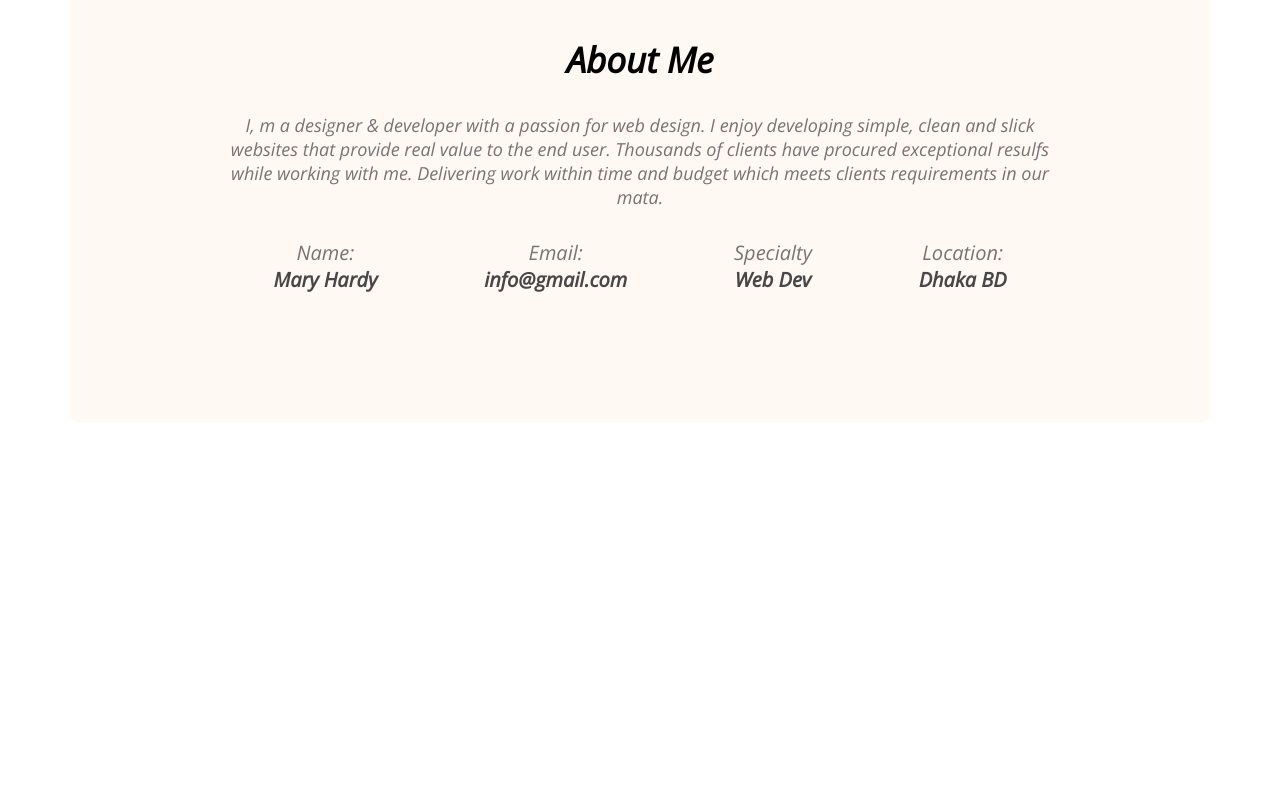
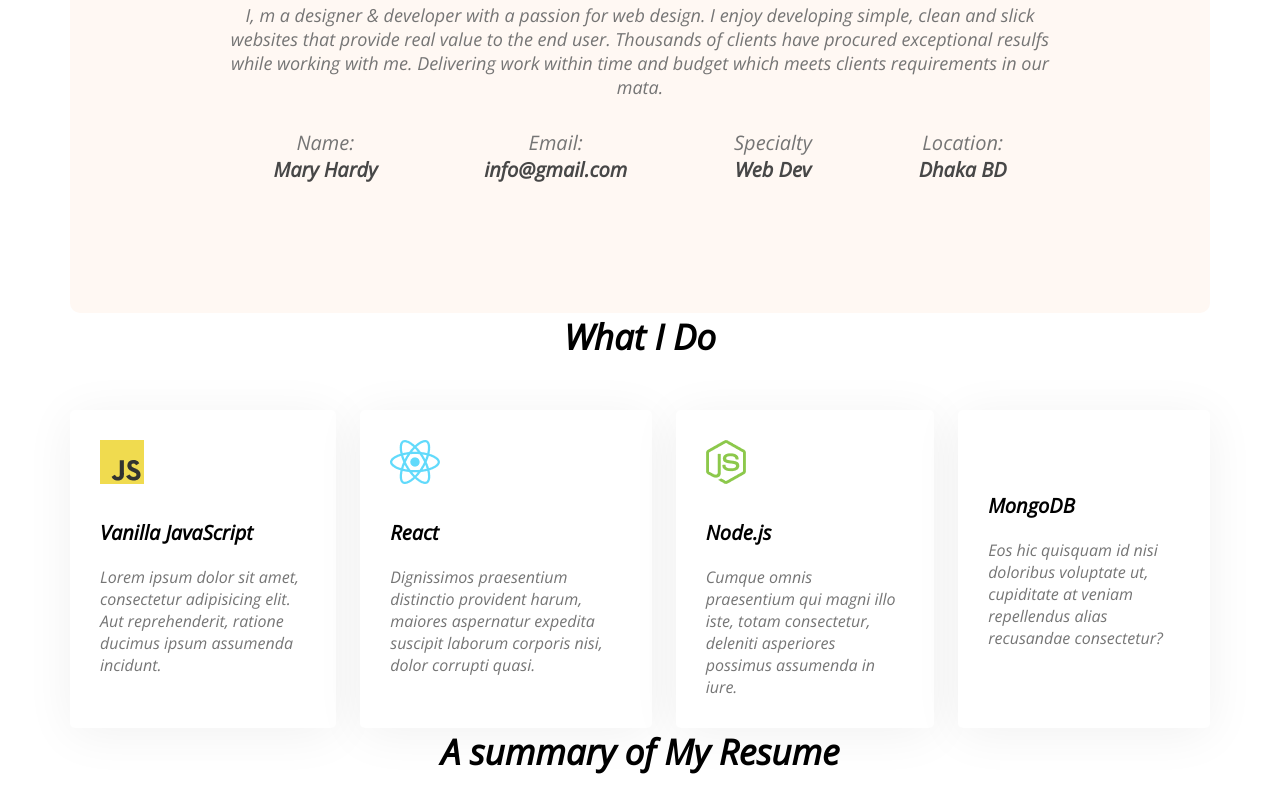
Before and after one commit to Nishatshamin/developer-portfolio, a plain HTML site: page inex.html in a window 1280 px wide. Shown: the part 788-1600 px from the top of the page. Before the commit the page ends 1211 px from the top, so only its background shows below. Drawn offline with nearby package versions, Linux system fonts and the light colour scheme.

Commit message:
added skill content

```diff
--- a/inex.html
+++ b/inex.html
@@ -58,6 +58,39 @@
 
     </div>
 
+</section>
+<!-- what i do section -->
+<section class="what-i-do">
+<h3 class="section-title">What I Do</h3>
+<!-- .skills-containers>.skill*4>image+p.skill-title+p.skill-description>lorem15 -->
+<div class="skills-containers">
+    <div class="skill">
+        <img src="images/icons/js.png" alt="">
+        <p class="skill-title">Vanilla JavaScript</p>
+        <p class="skill-description">Lorem ipsum dolor sit amet, consectetur adipisicing elit. Aut reprehenderit, ratione ducimus ipsum assumenda incidunt.</p>
+    </div>
+    <div class="skill">
+        <img src="images/icons/react.png" alt="">
+        <p class="skill-title">React</p>
+        <p class="skill-description">Dignissimos praesentium distinctio provident harum, maiores aspernatur expedita suscipit laborum corporis nisi, dolor corrupti quasi.</p>
+    </div>
+    <div class="skill">
+        <img src="images/icons/nodejs.png" alt="">
+        <p class="skill-title">Node.js</p>
+        <p class="skill-description">Cumque omnis praesentium qui magni illo iste, totam consectetur, deleniti asperiores possimus assumenda in iure.</p>
+    </div>
+    <div class="skill">
+        <img src="images/icons/" alt="">
+        <p class="skill-title">MongoDB</p>
+        <p class="skill-description">Eos hic quisquam id nisi doloribus voluptate ut, cupiditate at veniam repellendus alias recusandae consectetur?</p>
+    </div>
+</div>
+</section>
+
+<!-- resume section -->
+<section class="resume">
+    <h3 class="section-title">A summary of My Resume</h3>
+
 
 </section>
 </main>
--- a/styles/portfolio.css
+++ b/styles/portfolio.css
@@ -3,7 +3,9 @@
     font-family: 'Open Sans', sans-serif;
 }
 
-
+.section {
+    margin-top: 130px;
+}
 .text-primary {
     color: #FD6E0A;
 }
@@ -86,15 +88,14 @@ main {
 
 .about {
     text-align: center;
-    margin-top: 130px;
     background: #FFF8F3;
     border-radius: 10px;
     padding: 130px 150px;
 }
 
 .section-title {
-
-    margin-bottom: 30px;
+text-align: center;
+    margin-bottom: 50px;
     font-weight: 700;
     font-size: 35px;
 }
@@ -121,3 +122,30 @@ main {
     font-size: 20px;
     color: #474747;
 }
+
+/* what i do style */
+
+
+.skills-containers {
+    display: flex;
+    gap: 24px;
+}
+
+.skill {
+    background: #FFFFFF;
+    box-shadow: 0px 6px 50px rgba(0, 0, 0, 0.06);
+    border-radius: 5px;
+    padding: 30px;
+}
+
+.skill-title {
+    font-weight: 700;
+    font-size: 20px;
+    margin-top: 30px;
+    margin-bottom: 20px;
+}
+
+.skill-description {
+    color: #757575;
+}
+/* resume related style */
```
